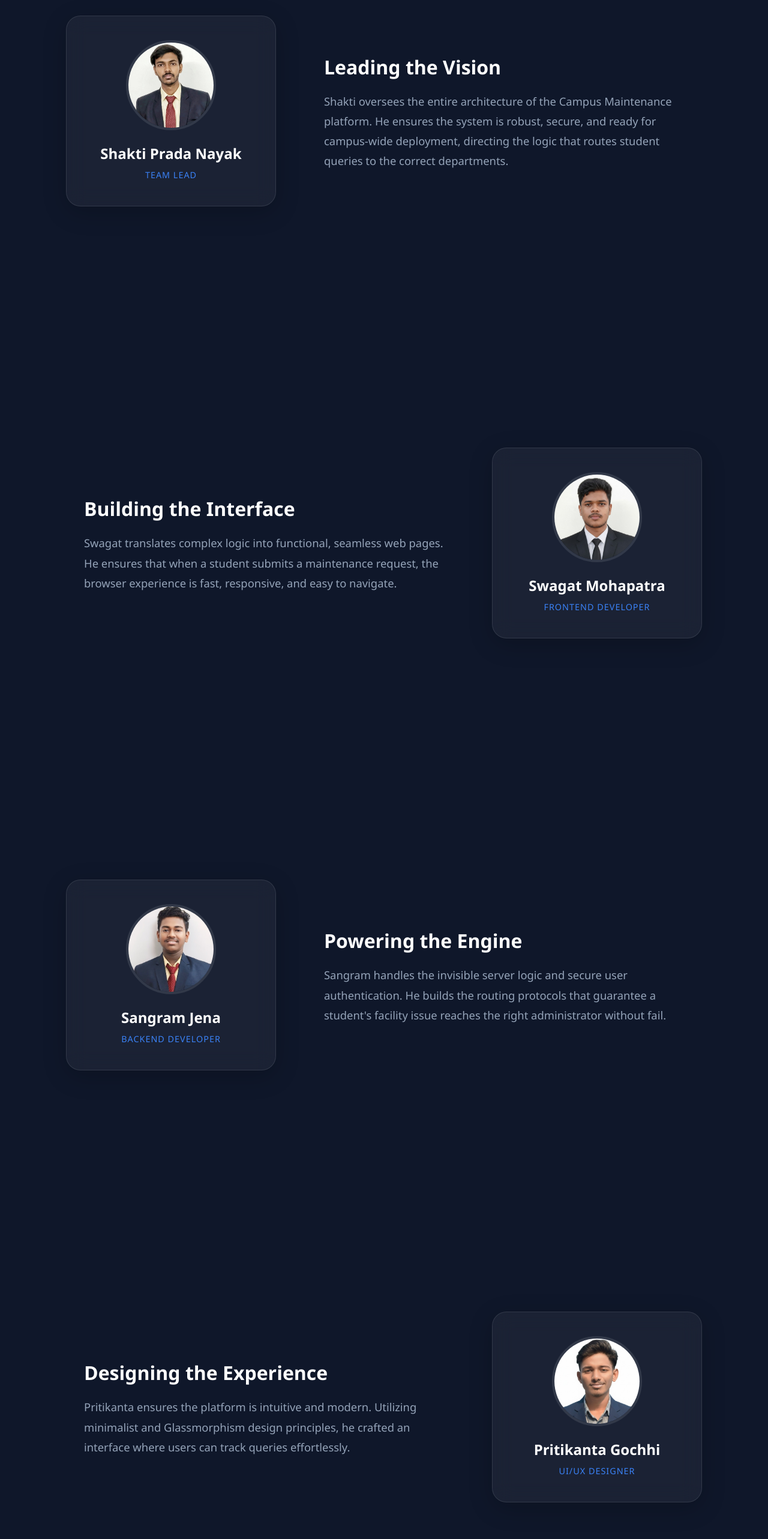
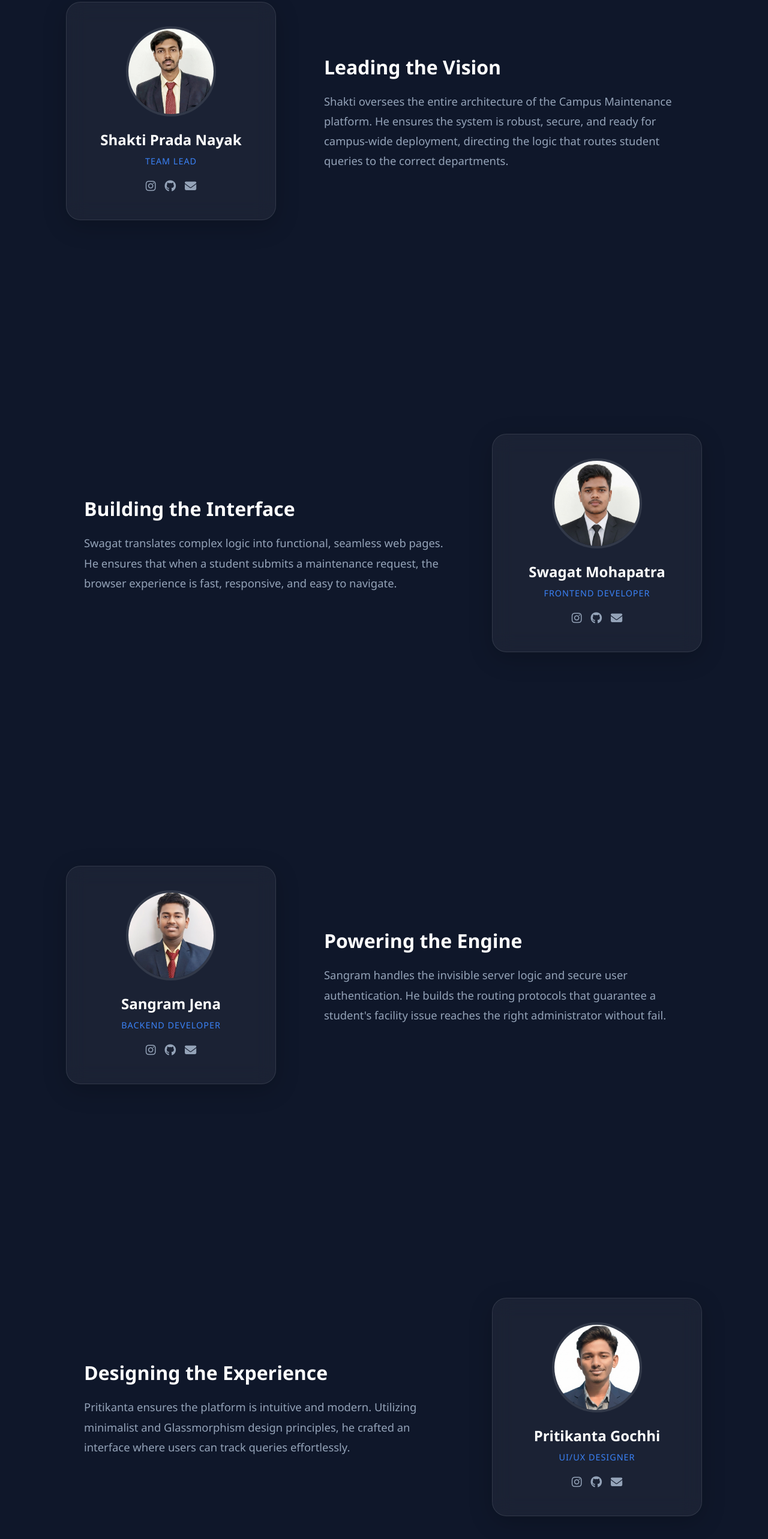
Before and after one commit to swagatkumarmohapatra07-sudo/smartcampus-care, a website: page public/about-us.html in a window 1280 px wide. Shown: the part 985-3550 px from the top of the page at 60% size. Drawn offline with Linux system fonts and the light colour scheme.

Commit message:
profile link add

```diff
--- a/public/about-us.html
+++ b/public/about-us.html
@@ -4,6 +4,9 @@
   <meta charset="UTF-8">
   <meta name="viewport" content="width=device-width, initial-scale=1.0">
   <title>About Us - Campus Maintenance System</title>
+
+  <link rel="stylesheet" href="https://cdnjs.cloudflare.com/ajax/libs/font-awesome/6.4.0/css/all.min.css">
+
   <style>
     :root {
       --bg-color: #0f172a;
@@ -217,6 +220,29 @@
       letter-spacing: 1px;
     }
 
+    /* --- Social Icons --- */
+    .social-links {
+      display: flex;
+      justify-content: center;
+      gap: 15px;
+      margin-top: 15px;
+    }
+
+    .social-links a {
+      color: var(--text-muted);
+      font-size: 1.2rem;
+      transition: all 0.3s ease;
+      text-decoration: none;
+    }
+
+    .social-links a:hover {
+      transform: translateY(-3px);
+    }
+
+    .social-links a.instagram:hover { color: #E1306C; }
+    .social-links a.github:hover { color: #ffffff; }
+    .social-links a.gmail:hover { color: #ea4335; }
+
     .dev-bio h4 {
       font-size: 2rem;
       margin-bottom: 15px;
@@ -268,6 +294,11 @@
         </div>
         <h3>Shakti Prada Nayak</h3>
         <p class="role">Team Lead</p>
+        <div class="social-links">
+          <a href="#" class="instagram" target="_blank"><i class="fa-brands fa-instagram"></i></a>
+          <a href="#" class="github" target="_blank"><i class="fa-brands fa-github"></i></a>
+          <a href="mailto:example@gmail.com" class="gmail"><i class="fa-solid fa-envelope"></i></a>
+        </div>
       </div>
       <div class="dev-bio">
         <h4>Leading the Vision</h4>
@@ -282,6 +313,11 @@
         </div>
         <h3>Swagat Mohapatra</h3>
         <p class="role">Frontend Developer</p>
+        <div class="social-links">
+          <a href="#" class="instagram" target="_blank"><i class="fa-brands fa-instagram"></i></a>
+          <a href="#" class="github" target="_blank"><i class="fa-brands fa-github"></i></a>
+          <a href="mailto:example@gmail.com" class="gmail"><i class="fa-solid fa-envelope"></i></a>
+        </div>
       </div>
       <div class="dev-bio">
         <h4>Building the Interface</h4>
@@ -296,6 +332,11 @@
         </div>
         <h3>Sangram Jena</h3>
         <p class="role">Backend Developer</p>
+        <div class="social-links">
+          <a href="#" class="instagram" target="_blank"><i class="fa-brands fa-instagram"></i></a>
+          <a href="#" class="github" target="_blank"><i class="fa-brands fa-github"></i></a>
+          <a href="mailto:example@gmail.com" class="gmail"><i class="fa-solid fa-envelope"></i></a>
+        </div>
       </div>
       <div class="dev-bio">
         <h4>Powering the Engine</h4>
@@ -310,6 +351,11 @@
         </div>
         <h3>Pritikanta Gochhi</h3>
         <p class="role">UI/UX Designer</p>
+        <div class="social-links">
+          <a href="#" class="instagram" target="_blank"><i class="fa-brands fa-instagram"></i></a>
+          <a href="#" class="github" target="_blank"><i class="fa-brands fa-github"></i></a>
+          <a href="mailto:example@gmail.com" class="gmail"><i class="fa-solid fa-envelope"></i></a>
+        </div>
       </div>
       <div class="dev-bio">
         <h4>Designing the Experience</h4>
@@ -324,6 +370,11 @@
         </div>
         <h3>Payaswini Swain</h3>
         <p class="role">Database Admin</p>
+        <div class="social-links">
+          <a href="#" class="instagram" target="_blank"><i class="fa-brands fa-instagram"></i></a>
+          <a href="#" class="github" target="_blank"><i class="fa-brands fa-github"></i></a>
+          <a href="mailto:example@gmail.com" class="gmail"><i class="fa-solid fa-envelope"></i></a>
+        </div>
       </div>
       <div class="dev-bio">
         <h4>Structuring the Data</h4>
```
Also changed, not shown: public/admin.html (+9 -16 lines).
